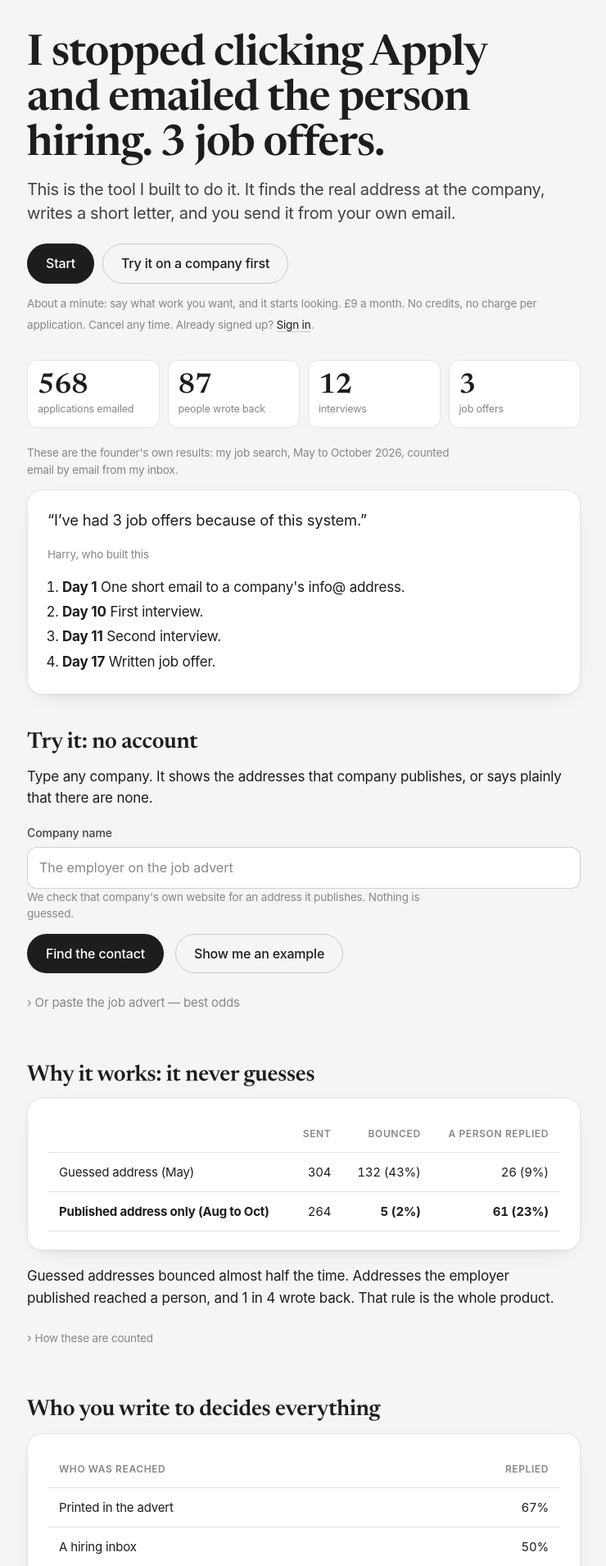
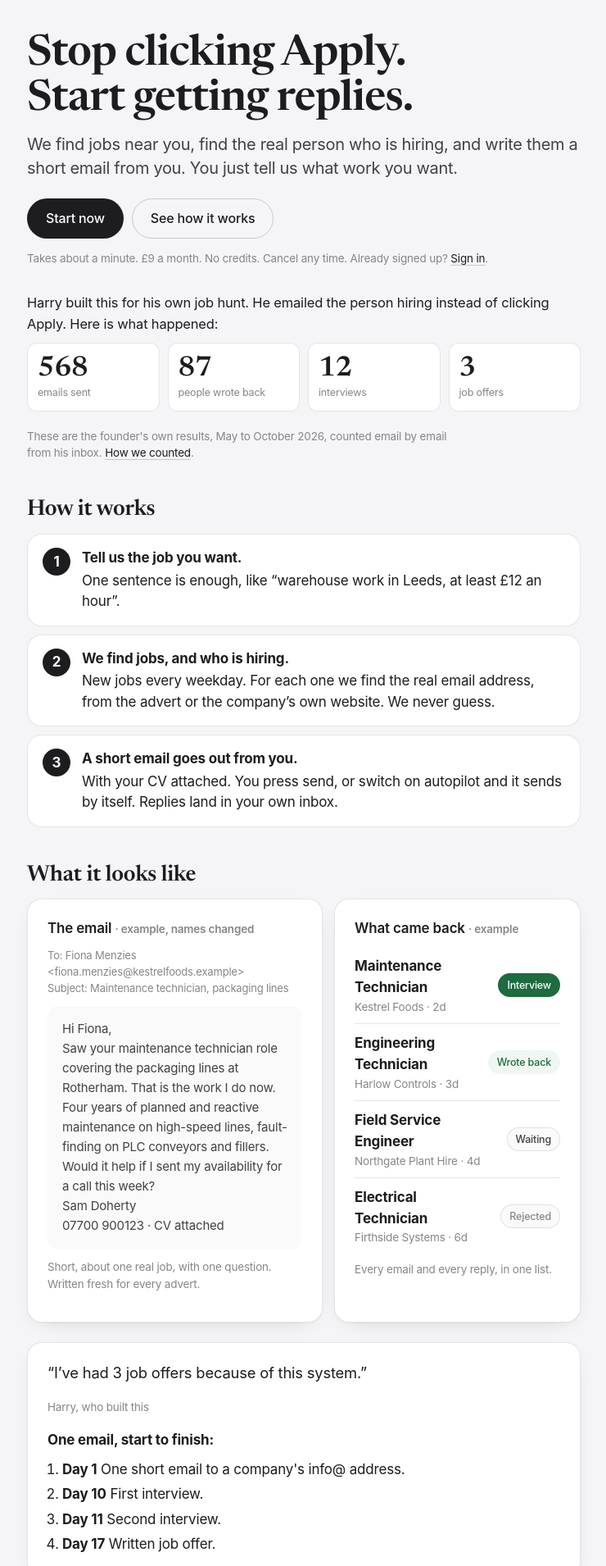
Before and after one commit to harryrussell081203-dev/job-machine, a FastAPI app: page / in a window 1280 px wide. Shown: the part 61-1971 px from the top of the page at 82% size, without its empty margins (269-1009 px from the left). Run offline with FastAPI, Linux system fonts and the light colour scheme; data comes from the database, SQL or seed files in the repository; parts of the project's set-up code (start-up, migrations or seed data) failed here and were passed over; some libraries are stand-ins or nearby versions.

Commit message:
Landing copy: plain words, three steps, the button again at the end
Rewritten so a ten-year-old can say what it does after one screen, in
the shape every competitor's page uses (JobCopilot, LoopCV, Teal,
Huntr, Jobright): a short outcome headline, one plain sentence, the
button, proof in the first scroll, How it works in three numbered
steps, a picture of the product, why it is different, the price,
questions, and the button again.

- Headline: 'Stop clicking Apply. Start getting replies.'
- Proof: Harry's own results introduced in one sentence.
- How it works: tell us the job, we find jobs and who is hiring, a
  short email goes out from you (or on autopilot).
- Why email a person: the guessed vs real address result as two
  plain numbers with their counts.
- Promises, autopilot and no-CV questions, final call to action.
- Share description, /find intro and a pointer from sign-in to /start
  in the same voice.

Every figure is unchanged and the counting fold keeps every
honesty rule the tests hold.

Co-Authored-By: Claude Opus 5.5 <noreply@anthropic.com>
Claude-Session: https://claude.ai/code/session_01K2QRWn8N7euzwyo48GKcKi

```diff
--- a/product/app/static/style.css
+++ b/product/app/static/style.css
@@ -923,3 +923,25 @@ small.echo.wait { color: var(--muted); font-weight: 400; }
   border-radius: var(--pill); background: var(--good-bg); color: var(--good);
   font-size: 14px; line-height: 1.4; }
 .offer b { font-weight: 700; }
+
+/* Landing: one idea per block. */
+.proof-intro { margin: 26px 0 10px; font-size: 16.5px; }
+.stats.two { grid-template-columns: repeat(2, 1fr); }
+.stats.two .stat b { font-size: 30px; }
+ol.steps3 { list-style: none; padding: 0; margin: 14px 0 8px; counter-reset: none; }
+ol.steps3 li { display: flex; gap: 14px; align-items: flex-start;
+  background: var(--panel); border: 1px solid var(--line);
+  border-radius: var(--radius); padding: 16px 18px; margin-bottom: 10px;
+  line-height: 1.5; }
+ol.steps3 .n { flex: none; width: 34px; height: 34px; border-radius: 50%;
+  background: var(--accent); color: var(--accent-ink); font-weight: 700;
+  display: flex; align-items: center; justify-content: center; }
+ol.steps3 b { display: block; font-size: 17px; margin-bottom: 2px; }
+ul.promises { list-style: none; padding: 0; margin: 10px 0; }
+ul.promises li { padding: 9px 0 9px 30px; position: relative;
+  border-top: 1px solid var(--line); line-height: 1.5; }
+ul.promises li:first-child { border-top: 0; }
+ul.promises li::before { content: "\2713"; position: absolute; left: 4px;
+  color: var(--good); font-weight: 700; }
+.panel.final-cta { margin-top: 30px; text-align: left; }
+@media (max-width: 520px) { .stats.two { grid-template-columns: 1fr; } }
--- a/product/app/templates/base.html
+++ b/product/app/templates/base.html
@@ -17,13 +17,13 @@
    where it is declared, so the obvious version leaks the description into
    the top of the page as loose text. Any view can override by passing
    og_title / og_description to render(). #}
-{% set _og_title = og_title | default("Recruited - your CV, in front of a human") %}
+{% set _og_title = og_title | default("Recruited: stop clicking Apply, start getting replies") %}
 {# The numbers here were typed in by hand and went stale the same week. They
    come from the published track record now, and the sentence stands on its
    own when there is none - a description is not worth a blank where a figure
    should be. #}
 {% set _og_proof %}{% if record %} {{ record.applications }} applications, {{ record.replies }} replies, {{ record.reply_rate }}%.{% endif %}{% endset %}
-{% set _og_desc = og_description | default("A real email address at every company, never guessed." ~ _og_proof) %}
+{% set _og_desc = og_description | default("We find UK jobs, find the real person hiring, and write them a short email from you. Real addresses only, never guessed." ~ _og_proof) %}
 <meta name="description" content="{{ _og_desc }}">
 <meta property="og:type" content="website">
 <meta property="og:site_name" content="Recruited">
--- a/product/app/templates/find.html
+++ b/product/app/templates/find.html
@@ -3,8 +3,8 @@
 {% block content %}
 
 <h1>Who do you actually email about this job?</h1>
-<p class="lede">Type the company's name, or paste the advert, and we will
-find a real address to write to. Free, no account.</p>
+<p class="lede">Type the company's name, or paste the advert. We'll find
+a real email address to send your application to. Free, no account.</p>
 
 {% if error %}<div class="note bad">{{ error }}</div>{% endif %}
 
--- a/product/app/templates/landing.html
+++ b/product/app/templates/landing.html
@@ -62,158 +62,86 @@
 }
 </script>
 
-{# The founder's own results lead, because a stranger trusts a person's
-   outcome over a product's promise. Every figure is from app/proof.py,
-   counted from his inbox, and the fold says exactly how. No employer is
-   named: one is his current one. #}
-{# The offer, above everything, while there is one. Every word of it is
-   true in the code: a claimed place is never taken back (db.is_paid), and
-   the count is live. When the places are gone this line goes with them. #}
+{# WRITTEN FOR A TEN-YEAR-OLD, ON PURPOSE.
+
+   Most people land here on a phone, off a link, with a few seconds to
+   decide. So: short words, short sentences, one idea per block, and the
+   same order every page like this one uses - what it is, proof it works,
+   three steps, a picture, why it is different, the price, questions, and
+   the button again.
+
+   Every number is still real and still counted the way the fold at the
+   bottom says. Plain words are not a licence to round up. #}
+
 {% if spots_left %}
+{# The offer, above everything, while there is one. True in the code: a
+   claimed place is never taken back (db.is_paid), and the count is live. #}
 <p class="offer"><b>Free for life</b> for the first {{ config.FREE_SPOTS }}
   people &middot;
-  <b>{{ spots_left }} free place{{ '' if spots_left == 1 else 's' }} left</b>,
-  then {{ config.PRICE_LABEL }}</p>
+  <b>{{ spots_left }} free place{{ '' if spots_left == 1 else 's' }} left</b></p>
 {% endif %}
-<h1>I stopped clicking Apply and emailed the person hiring. 3 job offers.</h1>
-<p class="lede">This is the tool I built to do it. It finds the real address
-at the company, writes a short letter, and you send it from your own email.</p>
 
-{# The account button sits above the evidence: a reader sold by the headline
-   should not have to scroll past it to act. The finder below is the
-   no-account route for everybody else. #}
+<h1>Stop clicking Apply. Start getting replies.</h1>
+<p class="lede">We find jobs near you, find the real person who is hiring,
+and write them a short email from you. You just tell us what work you
+want.</p>
+
 <p class="hero-cta">
-  <a class="btn" href="/start">{% if spots_left %}Get it free for life{% else %}Start{% endif %}</a>
-  <a class="btn ghost" href="#try">Try it on a company first</a>
+  <a class="btn" href="/start">{% if spots_left %}Get it free for life{% else %}Start now{% endif %}</a>
+  <a class="btn ghost" href="#how">See how it works</a>
 </p>
 <p class="hero-note"><small>
-  About a minute: say what work you want, and it starts looking.
-  {% if spots_left %}No card, and nothing to pay later: when the free places
-    are gone, everyone after you pays {{ config.PRICE_LABEL }} and you never
-    do.
-  {%- else %}{{ config.PRICE_LABEL }}. No credits, no charge per
-    application. Cancel any time.{% endif %}
+  Takes about a minute.
+  {% if spots_left %}No card. When the free places are gone it costs
+    {{ config.PRICE_LABEL }}, but never for you.
+  {%- else %}{{ config.PRICE_LABEL }}. No credits. Cancel any time.{% endif %}
   Already signed up? <a href="/login">Sign in</a>.
 </small></p>
 
+{# Proof in the first screen, as one person's real results. #}
+<p class="proof-intro">Harry built this for his own job hunt.
+  He emailed the person hiring instead of clicking Apply.
+  Here is what happened:</p>
 <div class="stats proof">
-  <div class="stat"><b>{{ proof.sent }}</b><span>applications emailed</span></div>
+  <div class="stat"><b>{{ proof.sent }}</b><span>emails sent</span></div>
   <div class="stat"><b>{{ proof.replied }}</b><span>people wrote back</span></div>
   <div class="stat"><b>{{ proof.interviews }}</b><span>interviews</span></div>
   <div class="stat"><b>{{ proof.offers }}</b><span>job offers</span></div>
 </div>
-<p class="hint">These are the founder's own results: my job search,
-  {{ proof.period }}, counted email by email from my inbox.</p>
+<p class="hint">These are the founder's own results, {{ proof.period }},
+  counted email by email from his inbox. <a href="#counted">How we counted</a>.</p>
 
-<div class="panel quote">
-  <p>&ldquo;I&rsquo;ve had 3 job offers because of this system.&rdquo;</p>
-  <p class="muted"><small>Harry, who built this</small></p>
-  <ol class="timeline">
-    {% for when, what in proof.timeline %}
-      <li><b>{{ when }}</b> {{ what }}</li>
-    {% endfor %}
-  </ol>
-</div>
+<h2 id="how">How it works</h2>
+<ol class="steps3">
+  <li><span class="n">1</span><div><b>Tell us the job you want.</b>
+    One sentence is enough, like &ldquo;warehouse work in Leeds, at least
+    &pound;12 an hour&rdquo;.</div></li>
+  <li><span class="n">2</span><div><b>We find jobs, and who is hiring.</b>
+    New jobs every weekday. For each one we find the real email address,
+    from the advert or the company&rsquo;s own website. We never guess.</div></li>
+  <li><span class="n">3</span><div><b>A short email goes out from you.</b>
+    With your CV attached. You press send, or switch on autopilot and it
+    sends by itself. Replies land in your own inbox.</div></li>
+</ol>
 
-<h2 id="try">Try it: no account</h2>
-<p>Type any company. It shows the addresses that company publishes, or says
-plainly that there are none.</p>
-{% include "_finder.html" %}
-
-<h2>Why it works: it never guesses</h2>
-<div class="panel scroll">
-<table>
-  <tr><th></th><th class="num">Sent</th><th class="num">Bounced</th><th class="num">A person replied</th></tr>
-  <tr><td>{{ proof.guessed.label }}</td>
-      <td class="num">{{ proof.guessed.sent }}</td>
-      <td class="num">{{ proof.guessed.bounced }} ({{ proof.guessed.bounce_pct }}%)</td>
-      <td class="num">{{ proof.guessed.replied }} ({{ proof.guessed.reply_pct }}%)</td></tr>
-  <tr><td><b>{{ proof.published.label }}</b></td>
-      <td class="num">{{ proof.published.sent }}</td>
-      <td class="num"><b>{{ proof.published.bounced }} ({{ proof.published.bounce_pct }}%)</b></td>
-      <td class="num"><b>{{ proof.published.replied }} ({{ proof.published.reply_pct }}%)</b></td></tr>
-</table>
-</div>
-<p>Guessed addresses bounced almost half the time. Addresses the employer
-published reached a person, and 1 in 4 wrote back. That rule is the whole
-product.</p>
-
-{# What the fold has to keep saying, each for a reason (tests hold it):
-     whose numbers they are      or they are not checkable
-     that it is every letter     or they could be a good fortnight
-     what is excluded            or the rate is the usual inflated kind
-     that a reply is not a job   or a reply count reads as hires
-     that no trade is assumed    or every non-engineer reads themselves out #}
-<details class="fold"><summary><small>How these are counted</small></summary>
-<p><small>Every application email in my sent mail since 1 May, counted on
-{{ proof.counted_on }}: every letter, not a good fortnight chosen out of it.
-"A person wrote back" includes polite noes, because a no from a person still
-means the email reached one; automatic replies and bounces are not counted.
-Replies that arrived as a new email are missed, so it is a floor.
-And a reply is not the same thing as an interview. The {{ proof.interviews }}
-interviews are my own count, rounds and phone invitations included; the
-written invitations in my inbox alone come from {{ proof.interview_employers }}
-employers. The offers are all in writing.
-Nothing in it is built around a trade: a carer, a driver and a welder get the
-same machine.
-{% if record %}The machine's own running tally since August is
-{{ record.applications }} letters; autoresponders and rejections are
-not counted in that {{ record.reply_rate }}% reply rate.
-<a href="/numbers">Every figure.</a>{% endif %}</small></p>
-</details>
-
-<h2>Who you write to decides everything</h2>
-<div class="panel scroll">
-<table>
-  <tr><th>Who was reached</th><th class="num">Replied</th></tr>
-  <tr><td>Printed in the advert</td><td class="num">67%</td></tr>
-  <tr><td>A hiring inbox</td><td class="num">50%</td></tr>
-  <tr><td>A named human</td><td class="num">38%</td></tr>
-  <tr><td>A generic <code>info@</code></td><td class="num">10%</td></tr>
-</table>
-</div>
-<p>Almost nobody writes to the address printed at the bottom of the advert,
-because everybody clicks Apply. Finding that person is the part this does for
-you.</p>
-
-<h2>What it does</h2>
-<div class="panel">
-<p><b>Finds fresh jobs.</b> Under 48 hours old, matched to the work you want
-and how far you will travel.</p>
-<p><b>Digs out a real address.</b> From the advert, then the company's own
-site. Never guessed. No real address, no email.</p>
-<p><b>Writes the letter.</b> 60&ndash;90 words, one detail from that advert,
-one question. Your CV attached.</p>
-<p><b>You press send.</b> One click each, from your own address.</p>
-</div>
-
-<h2>What it will never do</h2>
-<div class="panel">
-<p>Guess an email address. Claim a qualification you do not hold. Write to the
-same employer twice. Name your current employer to anybody.</p>
-</div>
-
-{# What it actually looks like: the letter, and what came back. Labelled as
-   an example because it is one. The companies are the same made-up ones as
-   the finder's example - a real firm's name here would point strangers'
-   curiosity at a real inbox. The shape is exactly what the machine writes
-   and what the tracker shows. #}
+{# The picture. Built from HTML, not an image: it loads instantly, works in
+   dark mode, and shows exactly what the machine writes and what the tracker
+   shows. Labelled as an example because it is one - made-up firms, so no
+   stranger's curiosity is pointed at a real inbox. #}
 <h2>What it looks like</h2>
 <div class="showcase">
   <div class="panel shot">
-    <p class="shot-label">The letter <small class="muted">&middot; example, names changed</small></p>
+    <p class="shot-label">The email <small class="muted">&middot; example, names changed</small></p>
     <p class="meta">To: Fiona Menzies &lt;fiona.menzies@kestrelfoods.example&gt;<br>
       Subject: Maintenance technician, packaging lines</p>
     <div class="letter">Hi Fiona,
-
 Saw your maintenance technician role covering the packaging lines at Rotherham. That is the work I do now.
-
 Four years of planned and reactive maintenance on high-speed lines, fault-finding on PLC conveyors and fillers.
-
 Would it help if I sent my availability for a call this week?
-
 Sam Doherty
 07700 900123 &middot; CV attached</div>
+    <p class="hint">Short, about one real job, with one question. Written
+      fresh for every advert.</p>
   </div>
   <div class="panel shot">
     <p class="shot-label">What came back <small class="muted">&middot; example</small></p>
@@ -223,66 +151,146 @@ Sam Doherty
       <li><span><b>Field Service Engineer</b><small>Northgate Plant Hire &middot; 4d</small></span><span class="pill">Waiting</span></li>
       <li><span><b>Electrical Technician</b><small>Firthside Systems &middot; 6d</small></span><span class="pill pill-rejected">Rejected</span></li>
     </ul>
-    <p class="hint">Replies are spotted in your inbox and land here.</p>
+    <p class="hint">Every email and every reply, in one list.</p>
   </div>
 </div>
+
+<div class="panel quote">
+  <p>&ldquo;I&rsquo;ve had 3 job offers because of this system.&rdquo;</p>
+  <p class="muted"><small>Harry, who built this</small></p>
+  <p style="margin-bottom:6px"><b>One email, start to finish:</b></p>
+  <ol class="timeline">
+    {% for when, what in proof.timeline %}
+      <li><b>{{ when }}</b> {{ what }}</li>
+    {% endfor %}
+  </ol>
+</div>
+
+<h2>Why email a person?</h2>
+<p>When you click Apply, your CV joins a pile of hundreds and a computer
+sorts it. When you email the person hiring, a human reads it. Almost nobody
+does that, so you stand out.</p>
+<p>The hard part is finding the right email address. Guessing does not
+work. When Harry guessed addresses, almost half of his emails bounced back.
+Using only real ones, almost none did, and far more people replied:</p>
+<div class="stats two">
+  <div class="stat"><b>{{ proof.guessed.bounce_pct }}%</b><span>bounced when
+    addresses were guessed ({{ proof.guessed.bounced }} of
+    {{ proof.guessed.sent }})</span></div>
+  <div class="stat"><b>{{ proof.published.bounce_pct }}%</b><span>bounced
+    using only real addresses ({{ proof.published.bounced }} of
+    {{ proof.published.sent }}), and {{ proof.published.replied }} people
+    wrote back</span></div>
+</div>
+<p>So this only ever uses an address the company itself has put online.
+No real address, no email.</p>
+
+<h2 id="try">Try it now. No account needed.</h2>
+<p>Type any company. We will show you the real email addresses it publishes,
+or tell you straight if there are none.</p>
+{% include "_finder.html" %}
 
 <h2>Why not an auto-apply bot?</h2>
 <div class="panel scroll stacked">
 <table class="versus">
   <thead><tr><th></th><th>Auto-apply bots</th><th>Recruited</th></tr></thead>
-  <tr><td class="rowhead">Where it goes</td><td data-label="Auto-apply bots">A job board or an applicant tracking system</td><td data-label="Recruited"><b>The person hiring</b></td></tr>
+  <tr><td class="rowhead">Who gets it</td><td data-label="Auto-apply bots">A job site, then a computer</td><td data-label="Recruited"><b>The person hiring</b></td></tr>
   <tr><td class="rowhead">Sent from</td><td data-label="Auto-apply bots">Their system</td><td data-label="Recruited"><b>Your own email</b></td></tr>
-  <tr><td class="rowhead">Pricing</td><td data-label="Auto-apply bots">Often credits, per application</td><td data-label="Recruited"><b>One price</b></td></tr>
-  <tr><td class="rowhead">Same employer twice</td><td data-label="Auto-apply bots">Can happen</td><td data-label="Recruited"><b>Never</b></td></tr>
-  <tr><td class="rowhead">Contact details</td><td data-label="Auto-apply bots">Form fields</td><td data-label="Recruited"><b>Real addresses, never guessed</b></td></tr>
+  <tr><td class="rowhead">Same company twice</td><td data-label="Auto-apply bots">Can happen</td><td data-label="Recruited"><b>Never</b></td></tr>
+  <tr><td class="rowhead">Email addresses</td><td data-label="Auto-apply bots">Form boxes</td><td data-label="Recruited"><b>Real ones, never guessed</b></td></tr>
+  <tr><td class="rowhead">Price</td><td data-label="Auto-apply bots">Often pay per application</td><td data-label="Recruited"><b>{% if spots_left %}Free for life, if you're early{% else %}One price{% endif %}</b></td></tr>
 </table>
 </div>
 
-<h2>One price{% if spots_left %}, unless you're early{% endif %}</h2>
+<h2>Our promises</h2>
+<ul class="promises">
+  <li>We never guess an email address.</li>
+  <li>We never make anything up about you.</li>
+  <li>We never email the same company twice.</li>
+  <li>We never tell your current boss. Add them to your &ldquo;never write
+    to&rdquo; list and nothing reaches anyone there.</li>
+</ul>
+
+<h2>Price</h2>
 <div class="panel price">
   {% if spots_left %}
   <p class="price-line"><b>Free for life</b>
-    <small class="muted">for the first {{ config.FREE_SPOTS }} people,
-      then {{ config.PRICE_LABEL }}</small></p>
+    <small class="muted">for the first {{ config.FREE_SPOTS }} people</small></p>
+  <p>Get in now and you never pay. When the free places are gone, new people
+    pay {{ config.PRICE_LABEL }}.</p>
   {% else %}
   <p class="price-line"><b>{{ config.PRICE_LABEL }}</b></p>
   {% endif %}
   <ul>
-    <li>Jobs found and letters written every weekday</li>
+    <li>New jobs found for you every weekday</li>
+    <li>A fresh email written for each one</li>
     <li>Sent from your email, or you press send</li>
-    <li>One polite follow-up, never more</li>
-    <li>Reply alerts and interview prep</li>
+    <li>Replies tracked, plus help getting ready for interviews</li>
   </ul>
   <p class="hint">No credits, no charge per application. Cancel from your
     account page.</p>
-  <p><a class="btn" href="/start">{% if spots_left %}Take a free place{% else %}Start{% endif %}</a>
-  {% if spots_left %}<small class="muted">&nbsp;{{ spots_left }} free
-    place{{ '' if spots_left == 1 else 's' }} left, free for life. No card.</small>{% endif %}</p>
 </div>
 
 <h2>Questions</h2>
 <div class="faq">
   <details><summary>Is this spam?</summary>
-    <p>One short letter to one person, about a job they advertised. Never the
-      same employer twice, and a daily limit you set.</p></details>
+    <p>No. It is one short email to one person, about a job they advertised.
+      Never the same company twice, and you choose how many a day.</p></details>
   <details><summary>Does it send from my email?</summary>
-    <p>Yes, once you connect it, so replies come straight to you. Or leave it
-      unconnected: it writes the letters and you press send.</p></details>
-  <details><summary>I am in work. Will my employer find out?</summary>
-    <p>Add them to "Never write to" and nothing ever reaches anyone there,
-      whatever name an advert uses. Letters never name your current
-      employer.</p></details>
+    <p>Yes, if you connect it, so replies come straight to you. Or don't
+      connect it: we write the emails and you press send.</p></details>
+  <details><summary>What is autopilot?</summary>
+    <p>Once your email is connected, it sends each email by itself. By
+      default you get an hour to stop any of them first (you can change that), and
+      you set a daily limit.</p></details>
+  <details><summary>Do I need a CV?</summary>
+    <p>No. It works without one. Add a CV whenever you like and it goes with
+      every email after that.</p></details>
+  <details><summary>I have a job now. Will my boss find out?</summary>
+    <p>Add your employer to &ldquo;never write to&rdquo; and nothing ever
+      reaches anyone there. Emails never name your current job's
+      company.</p></details>
   <details><summary>Do you guess email addresses?</summary>
     <p>Never. Only an address printed in the advert or on the company's own
-      site. No real address, no letter.</p></details>
+      website. No real address, no email.</p></details>
   <details><summary>Can I cancel?</summary>
-    <p>Any time, from your account page. You keep access to the end of the
-      month you paid for.</p></details>
+    <p>Any time, from your account page.{% if spots_left %} And if you get a
+      free place, there is nothing to cancel.{% endif %}</p></details>
 </div>
 
-<p style="margin-top:32px" class="hero-cta">
-  <a class="btn" href="/find">Try it on a job advert</a>
-  <a class="btn ghost" href="/playbook">Read the method free</a>
-</p>
+<div class="panel final-cta">
+  <h2 style="margin-top:0">Ready to get replies?</h2>
+  <p>Tell us the job you want. We will start looking straight away.</p>
+  <p class="hero-cta" style="margin-bottom:0">
+    <a class="btn" href="/start">{% if spots_left %}Get it free for life{% else %}Start now{% endif %}</a>
+    <a class="btn ghost" href="/find">Try it on one company</a></p>
+  {% if spots_left %}<p class="hint" style="margin-bottom:0">{{ spots_left }}
+    free place{{ '' if spots_left == 1 else 's' }} left. No card.</p>{% endif %}
+</div>
+
+{# What the fold has to keep saying, each for a reason (tests hold it):
+     whose numbers they are      or they are not checkable
+     that it is every letter     or they could be a good fortnight
+     what is excluded            or the rate is the usual inflated kind
+     that a reply is not a job   or a reply count reads as hires
+     that no trade is assumed    or every non-engineer reads themselves out #}
+<details class="fold" id="counted"><summary><small>How these are counted</small></summary>
+<p><small>Every application email in Harry's sent mail since 1 May, counted
+on {{ proof.counted_on }}: every letter, not a good fortnight chosen out of
+it. "People wrote back" includes polite noes, because a no from a person
+still means the email reached one; automatic replies and bounces are not
+counted. Replies that arrived as a new email are missed, so it is a floor.
+And a reply is not the same thing as an interview. The {{ proof.interviews }}
+interviews are his own count, rounds and phone invitations included; the
+written invitations in his inbox alone come from {{ proof.interview_employers }}
+employers. The offers are all in writing. In May addresses were guessed from
+a pattern; from August only addresses employers publish were used.
+Nothing in it is built around a trade: a carer, a driver and a welder get the
+same machine.
+{% if record %}The machine's own running tally since August is
+{{ record.applications }} letters; autoresponders and rejections are
+not counted in that {{ record.reply_rate }}% reply rate.
+<a href="/numbers">Every figure.</a>{% endif %}</small></p>
+</details>
+
 {% endblock %}
--- a/product/app/templates/login.html
+++ b/product/app/templates/login.html
@@ -70,6 +70,12 @@
     By carrying on you agree to the <a href="/terms">terms</a> and the
     <a href="/privacy">privacy notice</a>.</small></p>
 
+  {% if not error %}
+  <p class="hint">New here? The quickest way in is to
+    <a href="/start">tell us the job you want</a>. You're in straight away,
+    no link to wait for.</p>
+  {% endif %}
+
   <p><small class="muted">Not ready for an account?
     <a href="/find">Try the free tool</a>. Type a company's name and it finds
     the real person to write to, no sign-up.</small></p>
```
Also changed, not shown: product/app/tests/test_app.py (+1 -1 lines).
